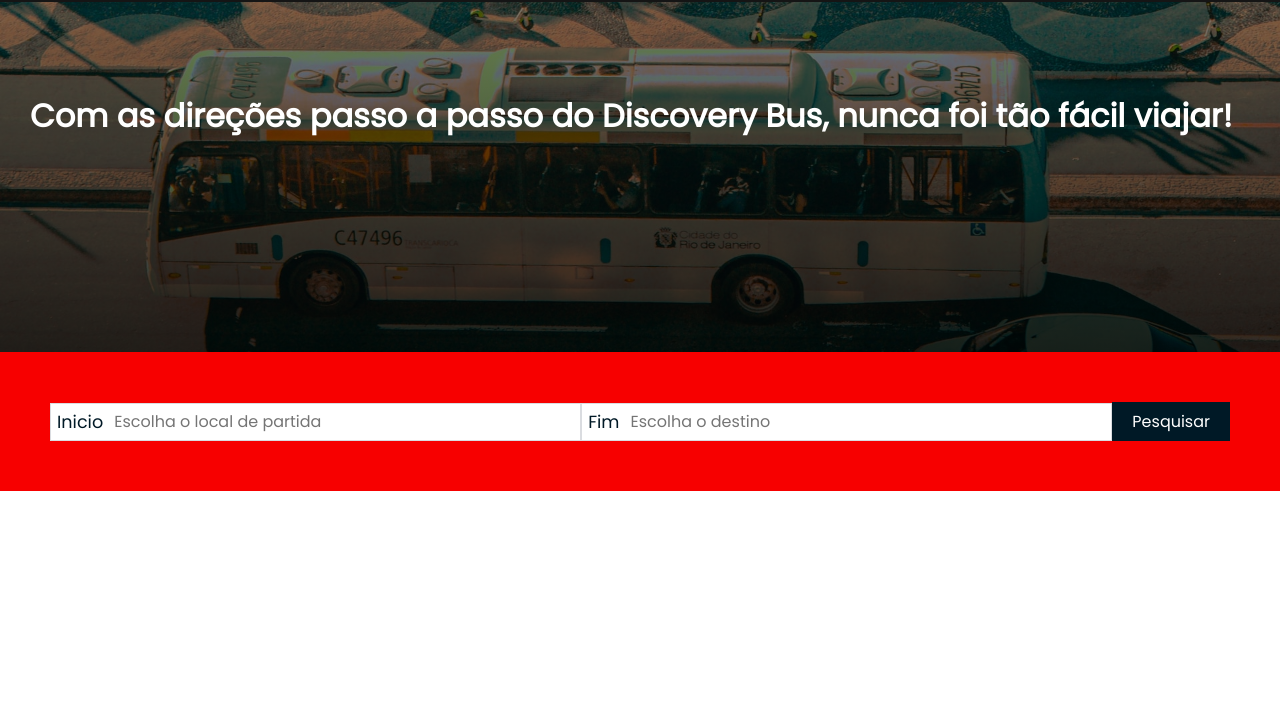
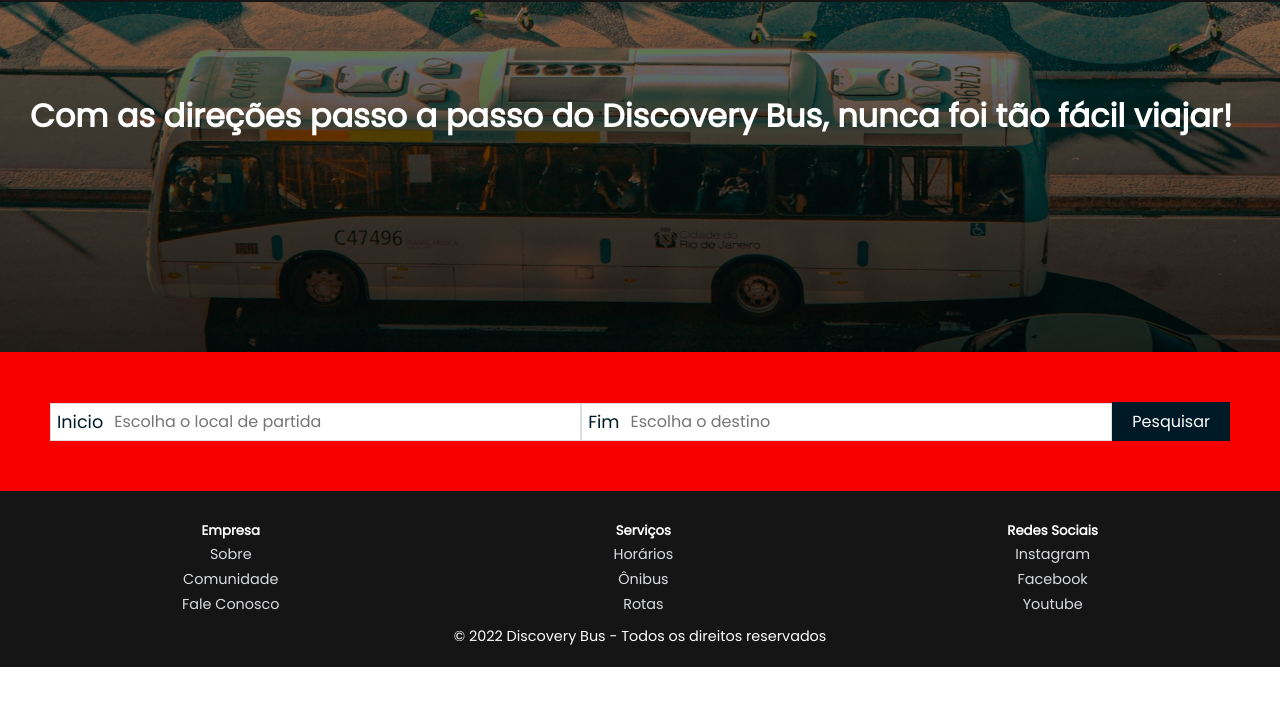
Before and after one commit to ricardoqueirozs/discoverybus, a plain HTML site: page index.html in a window 1280 px wide. Shown: the part 54-760 px from the top of the page. Drawn offline with nearby package versions, Linux system fonts and the light colour scheme.

Commit message:
Footer desenvolvido

```diff
--- /dev/null
+++ b/assets/css/footer/footer.css
@@ -0,0 +1,29 @@
+#footer{
+    color: var(--corBranco);
+    background-color: var(--corFundo);
+    text-align: center;
+    padding: 20px;
+}
+
+#footer_info{
+    padding: 10px 0;
+    display: flex;
+    flex-direction: column;
+    gap: 10px;
+}
+
+#footer_info a{
+    color: #dadce0ff;
+    font-size: .9em;
+}
+
+#footer_direitos p{
+    font-size: .9em;
+}
+
+@media (min-width: 700px){
+    #footer_info{
+        flex-direction: row;
+        justify-content: space-around;
+    }
+}
--- a/assets/css/style.css
+++ b/assets/css/style.css
@@ -7,3 +7,6 @@
 /*Section*/
 @import "section/home.css";
 @import "section/partida.css";
+
+/*Footer*/
+@import "footer/footer.css";
--- a/index.html
+++ b/index.html
@@ -72,6 +72,58 @@
         </section>
     </main>
 
+    <footer id="footer">
+        <div id="footer_info">
+            <div>
+                <h5>Empresa</h5>
+                <ul>
+                    <li>
+                        <a href="#">Sobre</a>
+                    </li>
+                    <li>
+                        <a href="#">Comunidade</a>
+                    </li>
+                    <li>
+                        <a href="#">Fale Conosco</a>
+                    </li>
+                </ul>
+            </div>
+
+            <div>
+                <h5>Serviços</h5>
+                <ul>
+                    <li>
+                        <a href="#">Horários</a>
+                    </li>
+                    <li>
+                        <a href="#">Ônibus</a>
+                    </li>
+                    <li>
+                        <a href="#">Rotas</a>
+                    </li>
+                </ul>
+            </div>
+
+            <div>
+                <h5>Redes Sociais</h5>
+                <ul>
+                    <li>
+                        <a href="#">Instagram</a>
+                    </li>
+                    <li>
+                        <a href="#">Facebook</a>
+                    </li>
+                    <li>
+                        <a href="#">Youtube</a>
+                    </li>
+                </ul>
+            </div>
+        </div>
+        <div id="footer_direitos">
+            <p>&copy; 2022 Discovery Bus - Todos os direitos reservados</p>
+        </div>
+    </footer>
+
     <script src="assets/js/script.js"></script>
 </body>
 </html>
```
